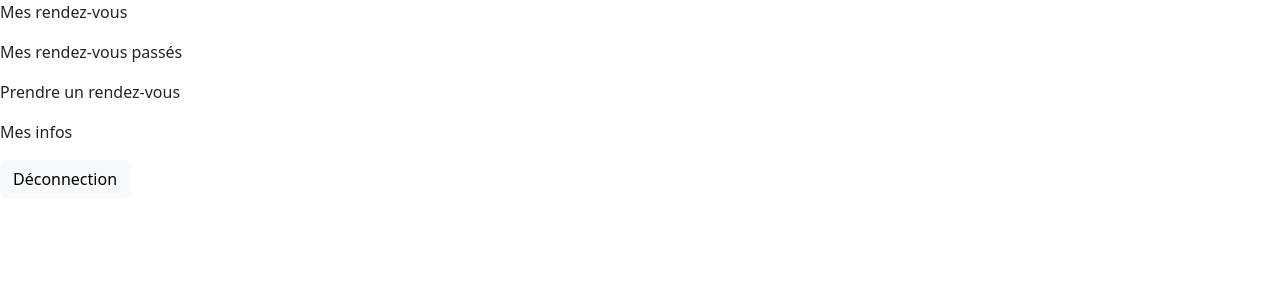
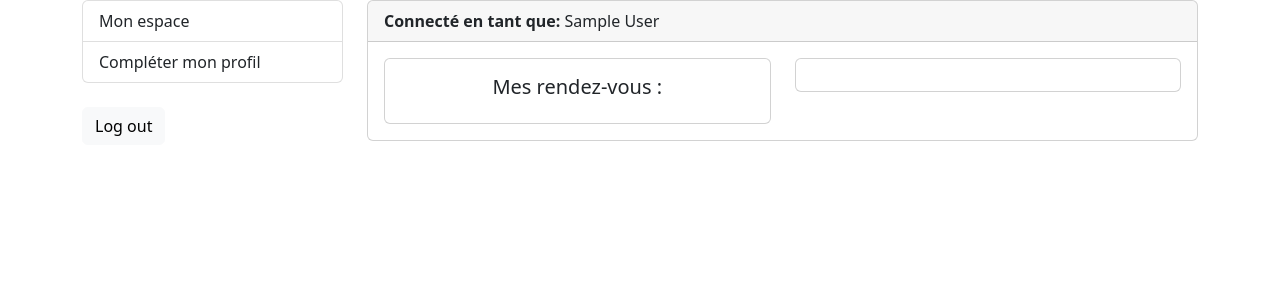
Before and after one commit to flebolch/SoigneMoi_django, a Django app: page /utilisateur/mon_espace_visiteur/ in a window 1280 px wide. Shown: the top 300 px of the page. Run offline with Django 5.2, Linux system fonts and the light colour scheme; a user stored in the database is signed in; tables that the repository leaves empty hold one stand-in row (values such as "Sample post").

Commit message:
adding visitor dashboard and sidebarr

```diff
--- /dev/null
+++ b/usermanager/templates/includes/dashboard_sidebar.html
@@ -0,0 +1,10 @@
+<aside class="col-md-3">
+    <!--   SIDEBAR   -->
+    <ul class="list-group">
+      <a class="list-group-item {% if '/mon_espace_visiteur/' == request.path %}active{% endif %}" href="{% url 'mon_espace_visiteur' %}"> Mon espace </a>
+      <a class="list-group-item {% if '/mon_profil/' == request.path %}active{% endif %}" href="{% url 'mon_profil' %}"> Compléter mon profil </a>
+    </ul>
+    <br>
+    <a class="btn btn-light btn-block" href="{% url 'logout' %}"> <i class="fa fa-power-off"></i> <span class="text">Log out</span> </a>
+    <!--   SIDEBAR .//END   -->
+  </aside>
--- a/usermanager/templates/usermanager/mon_espace_visiteur.html
+++ b/usermanager/templates/usermanager/mon_espace_visiteur.html
@@ -11,11 +11,44 @@
   </head>
   <body>
 
-<body>
-    <p> Mes rendez-vous</p>
-    <p> Mes rendez-vous passés</p>
-    <p> Prendre un  rendez-vous</p>
-    <p> Mes infos</p>
-    <a class="btn btn-light btn-block" href="{% url 'logout' %}"> <i class="fa fa-power-off"></i> <span class="text">Déconnection</span> </a>
-</body>
-</html>
+    <section class="section-conten padding-y bg">
+
+      {% include 'includes/alerts.html' %}
+      <div class="container">
+        <div class="row">
+        {% include 'includes/dashboard_sidebar.html' %}
+        <main class="col-md-9">
+          <article class="card">
+          <header class="card-header">
+            <strong class="d-inline-block mr-3">Connecté en tant que:</strong>
+            <span>{{user.full_name}}</span>
+          </header>
+          <div class="card-body">
+            <div class="row">
+
+            <div class="col-md-6">
+              <div class="card" style="text-align:center;">
+                <div class="card-body">
+                  <h5 class="card-title">Mes rendez-vous : </h5>
+
+                </div>
+              </div>
+            </div>
+            <div class="col-md-6">
+              <div class="card" style="text-align:center;">
+                <div class="card-body">
+
+                </div>
+              </div>
+            </div>
+
+            </div> <!-- row.// -->
+          </div> <!-- card-body .// -->
+
+          </article> <!-- order-group.// -->
+        </main>
+      </div> <!-- row.// -->
+      </div>
+
+
+      </section>
--- a/usermanager/urls.py
+++ b/usermanager/urls.py
@@ -7,5 +7,6 @@ urlpatterns = [
     path('connection/', views.login, name='connection'),
     path('nouveau_visiteur/', views.register_visitor, name='nouveau_visiteur'),
     path('mon_espace_visiteur/', views.visitordashboard, name='mon_espace_visiteur'),
+    path('mon_profil/', views.profile, name='mon_profil'),
     path('deconnection/', views.logout, name='logout'),
 ]
--- a/usermanager/views.py
+++ b/usermanager/views.py
@@ -91,6 +91,14 @@ def visitordashboard (request):
     return render(request, 'usermanager/mon_espace_visiteur.html', context)
 
 @login_required
+def profile(request):
+    patient_profile = get_object_or_404(PatientProfile, user=request.user)
+    context = {
+        'patient_profile': patient_profile,
+    }
+    return render(request, 'usermanager/mon_profil.html', context)
+
+@login_required
 def logout (request):
     auth.logout(request)
     messages.success(request, 'Vous êtes déconnecté')
```
Also changed, not shown: usermanager/templates/usermanager/mon_profil.html (added, +55 -0 lines), usermanager/templates/usermanager/nouveau_visiteur.html (+6 -2 lines).
